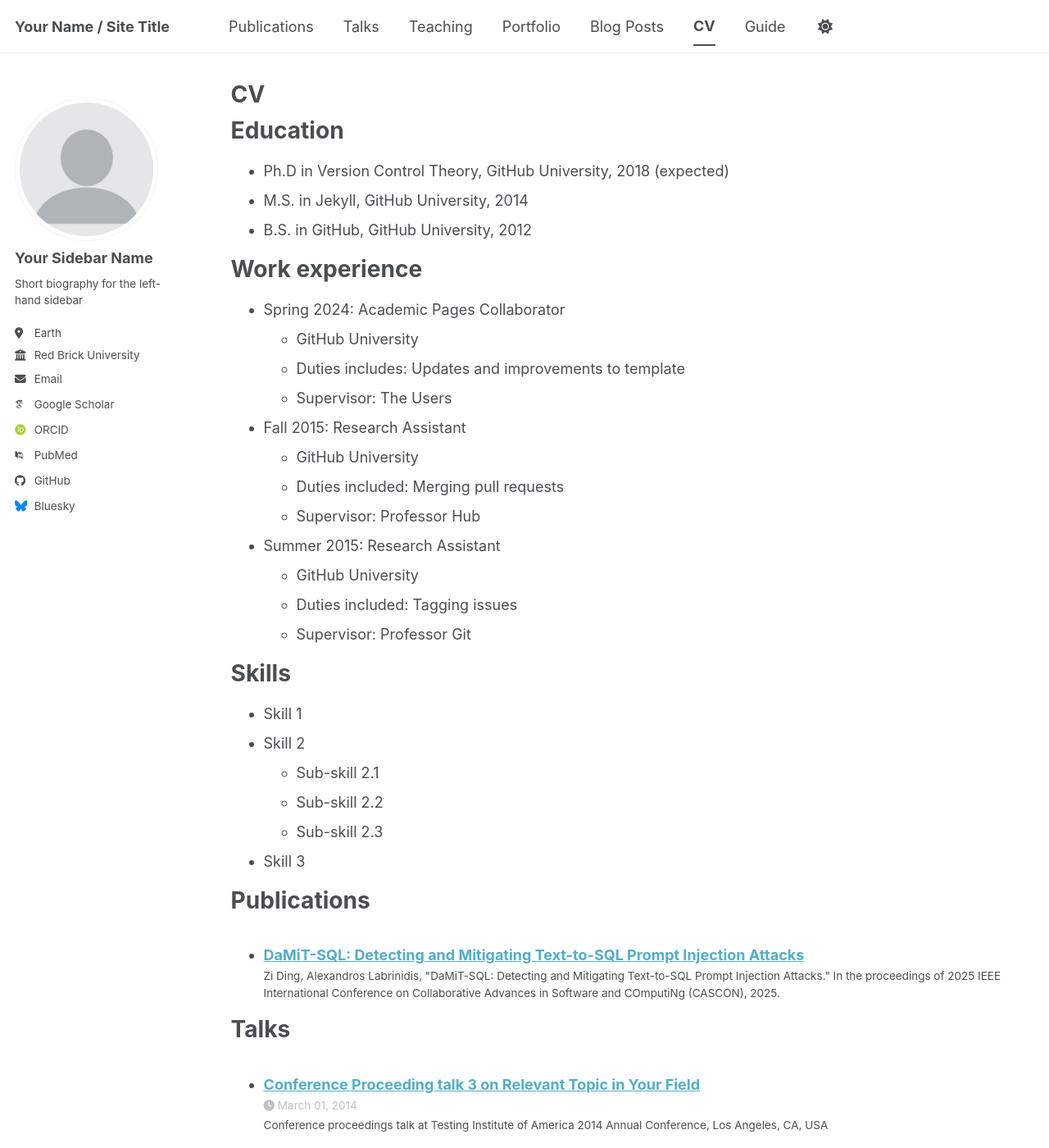
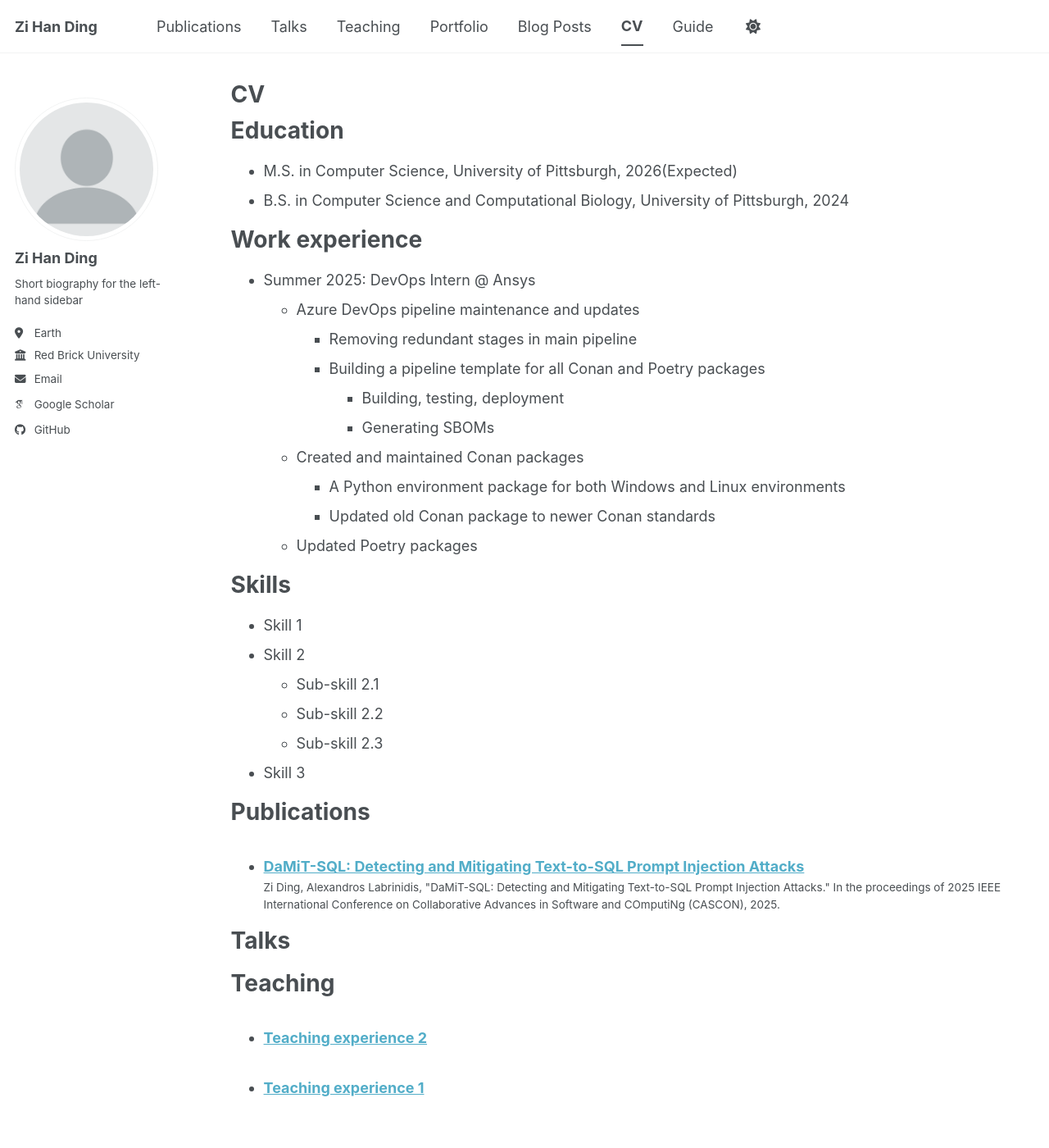
Before and after one commit to ziHanDing579/ziHanDing579.github.io, a Jekyll site: the page built from _pages/cv.md, in a window 1280 px wide and 1400 px high. Shown: the whole window at 82% size. Built offline with Jekyll 4.4.1, drawn with Linux system fonts in a browser that asks for light colours; some web fonts are replaced; a script bundle is joined from its source files by our own code; library files that are not in the unit come from our copies; some of the changed text lies outside the part shown.

```diff
--- a/_config.yml
+++ b/_config.yml
@@ -9,10 +9,10 @@
 # Basic Site Settings
 locale                   : "en-US"
 site_theme               : "default" # The available themes options are "default", "air", "sunrise", "mint", "dirt" and "contrast"
-title                    : "Your Name / Site Title"
+title                    : "Zi Han Ding"
 title_separator          : "-"
-name                     : &name "Your Name"
-description              : &description "Your Name's academic portfolio"   # Update this with a general description of your site, this is the default if not overridden by a page
+name                     : &name "Zi Han Ding"
+description              : &description "Zi Han Ding's academic portfolio"   # Update this with a general description of your site, this is the default if not overridden by a page
 url                      : https://ziHanDing579.github.io # The base hostname & protocol for your site e.g. "https://[your GitHub username].github.io",
                                                            # or if you already have some other page hosted on Github then use "https://[your GitHub username].github.io/[Your Repo Name]"
 baseurl                  : "" # the subpath of your site, e.g. "/blog"
@@ -24,7 +24,7 @@ repository               : "academicpages/academicpages.github.io"
 author:
   # Biographic information
   avatar           : "profile.png"
-  name             : "Your Sidebar Name"
+  name             : "Zi Han Ding"
   pronouns         : # example: "she/her"
   bio              : "Short biography for the left-hand sidebar"
   location         : "Earth"
@@ -35,13 +35,13 @@ author:
   # Academic websites
   academia         : # URL
   arxiv            : # URL - Update with the correct link to your profile
-  googlescholar    : "https://scholar.google.com/citations?user=PS_CX0AAAAAJ"
+  googlescholar    : "https://scholar.google.com/citations?view_op=list_works&hl=en&authuser=5&user=5VYhXwMAAAAJ"
   inspire-hep      : # URL
   impactstory      : # URL
-  orcid            : "https://orcid.org/yourorcidurl"
+  orcid            : # URL
   semantic         : # URL
   ssrn             : # URL
-  pubmed           : "https://www.ncbi.nlm.nih.gov/pubmed/?term=john+snow"
+  pubmed           : # URL
   researchgate     : # URL
   scopus           : # URL
   zotero           : # URL
@@ -51,13 +51,13 @@ author:
   bitbucket        : # Username - Update with your username on the site
   codepen          : # Username
   dribbble         : # Username
-  github           : "academicpages"
+  github           : "ziHanDing579"
   kaggle           : # Username
   stackoverflow    : # User number or user number and name (i.e., use "1" or "1/jeff-atwood")
 
   # Social media
   artstation       : # Username
-  bluesky          : "bsky.app" # Replace this with you Bluesky username
+  bluesky          : # Username
   facebook         : # Username
   flickr           : # Username
   foursquare       : # Username
--- a/_pages/cv.md
+++ b/_pages/cv.md
@@ -11,26 +11,21 @@ redirect_from:
 
 Education
 ======
-* Ph.D in Version Control Theory, GitHub University, 2018 (expected)
-* M.S. in Jekyll, GitHub University, 2014
-* B.S. in GitHub, GitHub University, 2012
+* M.S. in Computer Science, University of Pittsburgh, 2026(Expected)
+* B.S. in Computer Science and Computational Biology, University of Pittsburgh, 2024
 
 Work experience
 ======
-* Spring 2024: Academic Pages Collaborator
-  * GitHub University
-  * Duties includes: Updates and improvements to template
-  * Supervisor: The Users
-
-* Fall 2015: Research Assistant
-  * GitHub University
-  * Duties included: Merging pull requests
-  * Supervisor: Professor Hub
-
-* Summer 2015: Research Assistant
-  * GitHub University
-  * Duties included: Tagging issues
-  * Supervisor: Professor Git
+* Summer 2025: DevOps Intern @ Ansys
+  * Azure DevOps pipeline maintenance and updates
+    * Removing redundant stages in main pipeline
+    * Building a pipeline template for all Conan and Poetry packages
+      * Building, testing, deployment
+      * Generating SBOMs
+  * Created and maintained Conan packages
+    * A Python environment package for both Windows and Linux environments
+    * Updated old Conan package to newer Conan standards
+  * Updated Poetry packages
 
 Skills
 ======
@@ -58,7 +53,3 @@ Teaching
   <ul>{% for post in site.teaching reversed %}
     {% include archive-single-cv.html %}
   {% endfor %}</ul>
-
-Service and leadership
-======
-* Currently signed in to 43 different slack teams
--- a/_talks/2014-03-01-talk-3.md
+++ /dev/null
@@ -1,11 +0,0 @@
----
-title: "Conference Proceeding talk 3 on Relevant Topic in Your Field"
-collection: talks
-type: "Conference proceedings talk"
-permalink: /talks/2014-03-01-talk-3
-venue: "Testing Institute of America 2014 Annual Conference"
-date: 2014-03-01
-location: "Los Angeles, CA, USA"
----
-
-This is a description of your conference proceedings talk, note the different field in type. You can put anything in this field.
```
Also changed, not shown: _pages/about.md (+1 -1 lines), _posts/2012-08-14-blog-post-1.md (deleted, +0 -20 lines), _posts/2013-08-14-blog-post-2.md (deleted, +0 -20 lines), _posts/2014-08-14-blog-post-3.md (deleted, +0 -20 lines), _posts/2015-08-14-blog-post-4.md (deleted, +0 -20 lines), _posts/2199-01-01-future-post.md (deleted, +0 -11 lines), _talks/2012-03-01-talk-1.md (deleted, +0 -11 lines), _talks/2013-03-01-tutorial-1.md (deleted, +0 -13 lines), _talks/2014-02-01-talk-2.md (deleted, +0 -13 lines).
